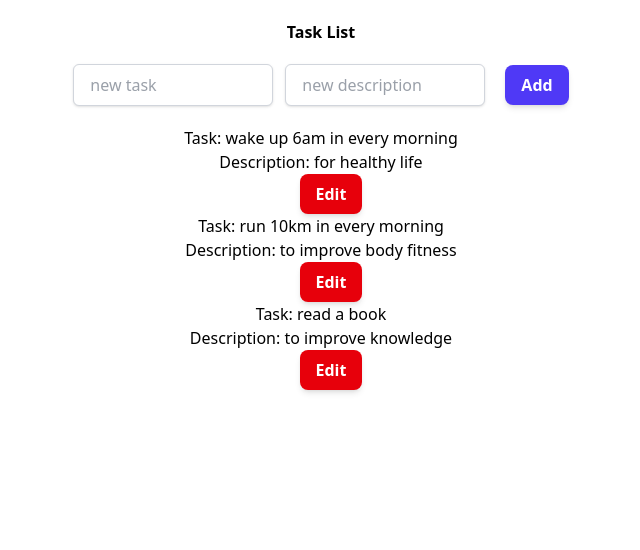
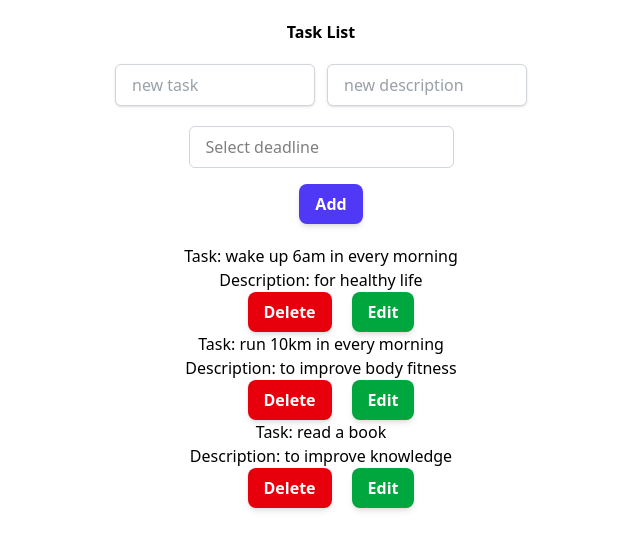
Before and after one commit to Gyandraa/Smart-Activity, a React (Vite) app: page / in a window 1280 px wide. Shown: the top 550 px of the page, without its empty margins (319-959 px from the left). Built offline with nearby package versions, Linux system fonts and the light colour scheme.

Commit message:
add validasi deadline

```diff
--- a/package.json
+++ b/package.json
@@ -12,6 +12,7 @@
   "dependencies": {
     "@tailwindcss/vite": "^4.1.18",
     "react": "^19.2.0",
+    "react-datepicker": "^9.1.0",
     "react-dom": "^19.2.0",
     "react-router-dom": "^7.13.0",
     "tailwindcss": "^4.1.18"
--- a/src/features/task/components/TaskForm.jsx
+++ b/src/features/task/components/TaskForm.jsx
@@ -1,8 +1,11 @@
 import { useEffect, useState } from "react";
+import DatePicker from "react-datepicker";
+import "react-datepicker/dist/react-datepicker.css";
 
 export default function TaskForm({ addTask, editingTask, updatedTask }) {
   const [newTask, setNewTask] = useState("");
   const [newDescription, setNewDescription] = useState("");
+  const [deadline, setDeadline] = useState("");
 
   useEffect(() => {
     if (editingTask) {
@@ -17,17 +20,27 @@ export default function TaskForm({ addTask, editingTask, updatedTask }) {
   const handleSubmit = (e) => {
     e.preventDefault();
 
+    if (!newTask || !newDescription) {
+      return alert("Please enter task and description");
+    }
+
     if (editingTask) {
       updatedTask(newTask, newDescription);
     } else {
       addTask(newTask, newDescription);
+
       setNewTask("");
       setNewDescription("");
     }
   };
 
+  const handleDeadlineChange = (date) => {
+    setDeadline(date);
+  };
+
   return (
-    <form onSubmit={handleSubmit} className="text-center mt-5">
+    <>
+      <form onSubmit={handleSubmit} className="text-center mt-5 ">
         <input
           className="w-50 px-4 py-2 text-gray-700 bg-white border border-gray-300 rounded-md shadow-sm focus:outline-none focus:ring-2 focus:ring-blue-500 focus:border-blue-500 transition duration-300 ease-in-out"
           type="text"
@@ -44,6 +57,15 @@ export default function TaskForm({ addTask, editingTask, updatedTask }) {
           value={newDescription}
           onChange={(e) => setNewDescription(e.target.value)}
         />
+        <div>
+          <DatePicker
+            selected={deadline}
+            onChange={handleDeadlineChange}
+            dateFormat="MM/DD/YYYY"
+            placeholderText="Select deadline"
+            className="mb-4 mt-5 px-4 py-2 border border-gray-300 rounded-md focus:outline-none focus:ring-2 focus:ring-blue-500 focus:border-blue-500 transition duration-300 ease-in-out"
+          />
+        </div>
         <button
           type="submit"
           className="px-4 py-2 ml-5 bg-indigo-600 text-white font-semibold
@@ -53,5 +75,6 @@ export default function TaskForm({ addTask, editingTask, updatedTask }) {
           {editingTask ? "Update" : "Add"}
         </button>
       </form>
+    </>
   );
 }
--- a/src/features/task/components/TaskList.jsx
+++ b/src/features/task/components/TaskList.jsx
@@ -1,4 +1,3 @@
-import Button from "../../../shared/components/button";
 export default function TaskList({ tasks, removeTask, startEdit }) {
   return (
     <ul className="mt-5">
@@ -8,10 +7,18 @@ export default function TaskList({ tasks, removeTask, startEdit }) {
             <h3>Task: {task.task}</h3>
             <p>Description: {task.description}</p>
             <button
+              onClick={() => removeTask(task.id)}
+              className="px-4 py-2 ml-5 bg-red-600 text-white font-semibold rounded-lg
+            shadow-md hover:bg-red-700 focus:outline-none focus:ring-2
+            focus:ring-red-500 focus:ring-opacity-75"
+            >
+              Delete
+            </button>
+            <button
               onClick={() => startEdit(task.id)}
-              className="px-4 py-2 ml-5 bg-red-600 text-white font-semibold
-      rounded-lg shadow-md hover:bg-red-700 focus:outline-none focus:ring-2
-      focus:ring-red-500 focus:ring-opacity-75"
+              className="px-4 py-2 ml-5 bg-green-600 text-white font-semibold
+      rounded-lg shadow-md hover:bg-green-700 focus:outline-none focus:ring-2
+      focus:ring-green-500 focus:ring-opacity-75"
             >
               Edit
             </button>
--- a/src/features/task/hooks/useTaskFilter.jsx
+++ b/src/features/task/hooks/useTaskFilter.jsx
@@ -0,0 +1 @@
+export default function useTaskFilter() {}
--- a/src/features/task/hooks/useTaskStats.jsx
+++ b/src/features/task/hooks/useTaskStats.jsx
@@ -0,0 +1 @@
+export default function useTaskStats() {}
```
Also changed, not shown: 1 other file (tests, documents, lock files or other folders). Lines whose indentation alone changed are shown as unchanged.
